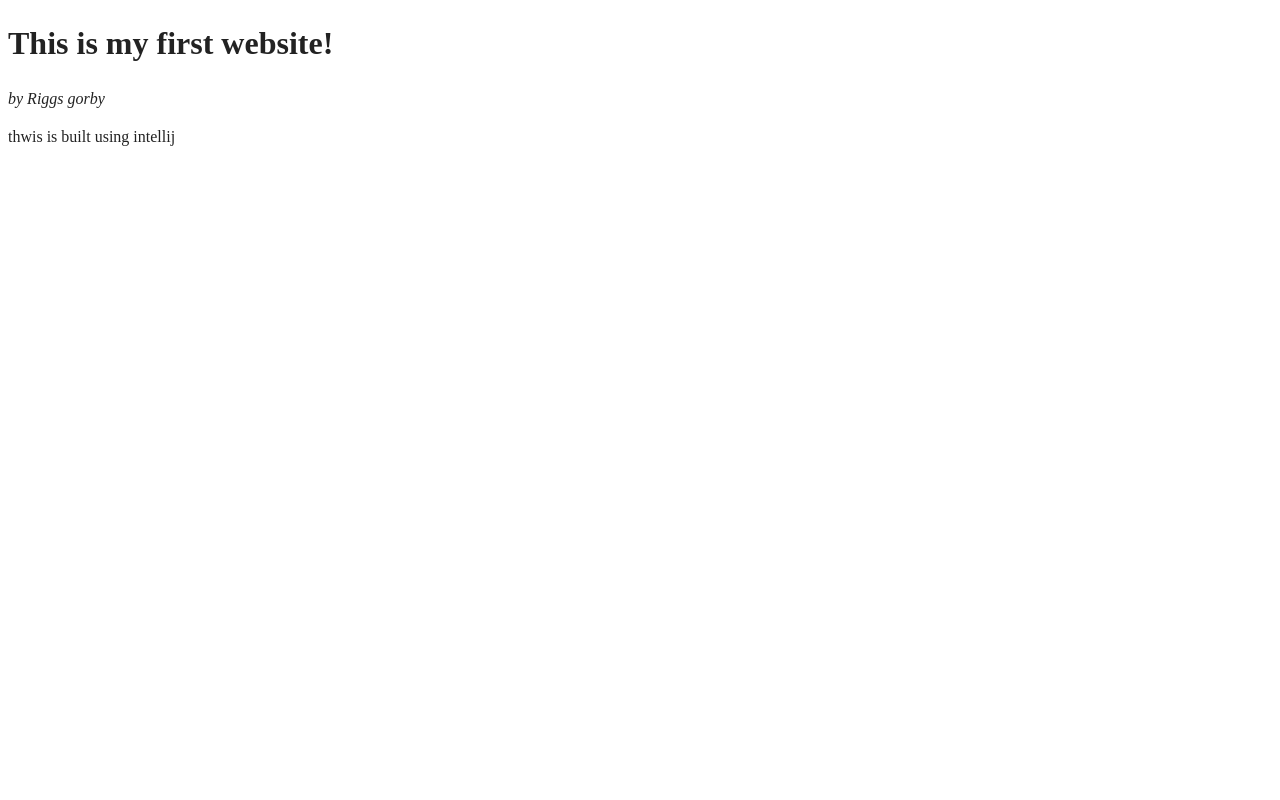
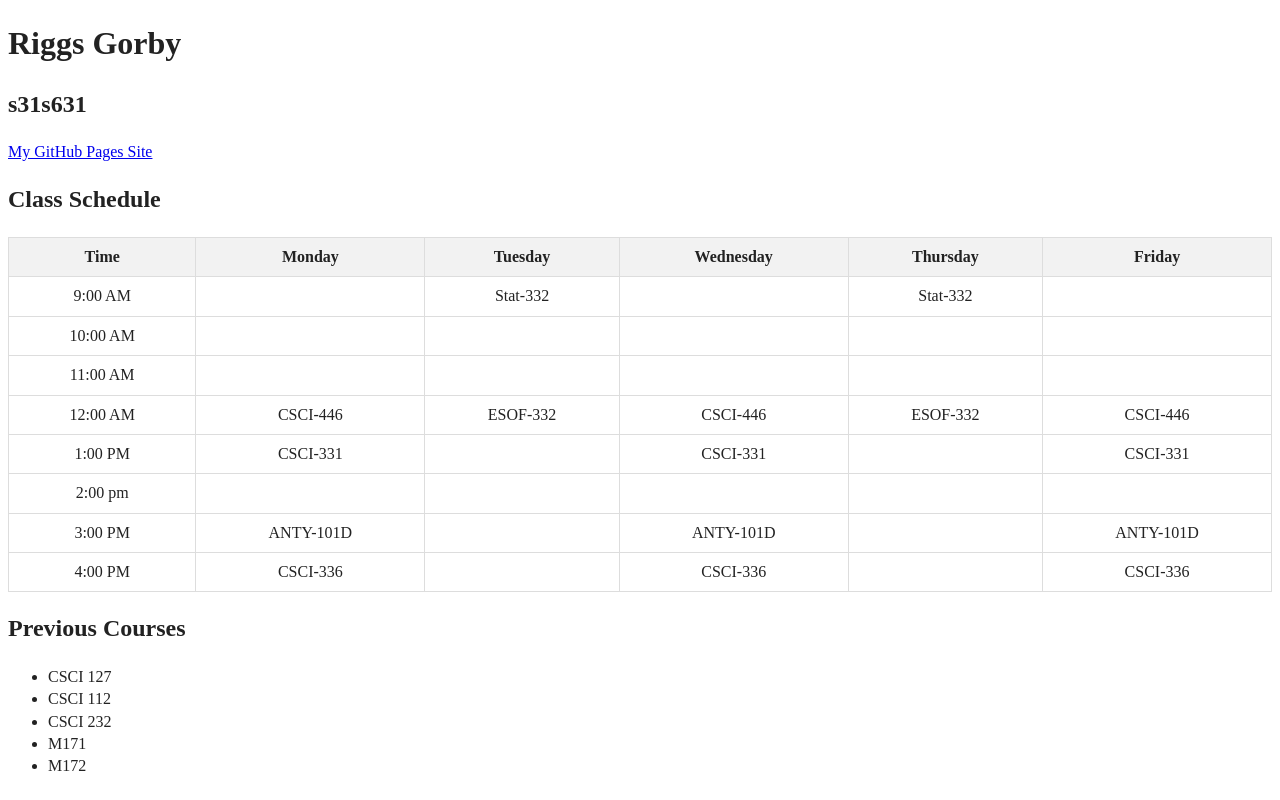
Before and after one commit to rgorby43/rgorby43.github.io, a website built with webpack: page index.html in a window 1280 px wide. Built offline with nearby package versions, Linux system fonts and the light colour scheme.

Commit message:
Assignment 1 commit

```diff
--- a/index.html
+++ b/index.html
@@ -4,7 +4,20 @@
 <head>
   <meta charset="utf-8">
   <meta name="viewport" content="width=device-width, initial-scale=1">
-  <title></title>
+  <title>Assignment 1</title>
+  <style>
+    table {
+      width: 100%;
+      border-collapse: collapse;
+    }
+    th, td {
+      border: 1px solid #ddd;
+      padding: 8px;
+      text-align: center; /* Centers the text in each cell */
+    }
+    th {
+      background-color: #f2f2f2;
+  </style>
   <link rel="stylesheet" href="css/style.css">
   <meta name="description" content="">
 
@@ -26,13 +39,93 @@
 
   <!-- Add your site or application content here -->
   <h1>
-      This is my first website!
+    Riggs Gorby
   </h1>
-  <em>
-    by Riggs gorby
-  </em>
-
-  <p> thwis is built using intellij</p>
+  <h2> s31s631 </h2>
+  <a href="https://rgorby43.github.io/">My GitHub Pages Site</a>
+  <h2> Class Schedule </h2>
+  <table>
+    <tr>
+      <th>Time</th>
+      <th>Monday</th>
+      <th>Tuesday</th>
+      <th>Wednesday</th>
+      <th>Thursday</th>
+      <th>Friday</th>
+    </tr>
+    <tr>
+      <td>9:00 AM</td>
+      <td></td>
+      <td>Stat-332</td>
+      <td></td>
+      <td>Stat-332</td>
+      <td></td>
+    </tr>
+    <tr>
+    <td>10:00 AM</td>
+    <td></td>
+    <td></td>
+    <td></td>
+    <td></td>
+    <td></td>
+    </tr>
+    <tr>
+      <td>11:00 AM</td>
+      <td></td>
+      <td></td>
+      <td></td>
+      <td></td>
+      <td></td>
+    </tr>
+    <tr>
+      <td>12:00 AM</td>
+      <td>CSCI-446</td>
+      <td>ESOF-332</td>
+      <td>CSCI-446</td>
+      <td>ESOF-332</td>
+      <td>CSCI-446</td>
+    </tr>
+    <tr>
+      <td>1:00 PM</td>
+      <td>CSCI-331</td>
+      <td></td>
+      <td>CSCI-331</td>
+      <td></td>
+      <td>CSCI-331</td>
+    </tr>
+    <tr>
+      <td>2:00 pm</td>
+      <td></td>
+      <td></td>
+      <td></td>
+      <td></td>
+      <td></td>
+    </tr>
+    <tr>
+      <td>3:00 PM</td>
+      <td>ANTY-101D</td>
+      <td></td>
+      <td>ANTY-101D</td>
+      <td></td>
+      <td>ANTY-101D</td>
+    </tr>
+    <tr>
+      <td>4:00 PM</td>
+      <td>CSCI-336</td>
+      <td></td>
+      <td>CSCI-336</td>
+      <td></td>
+      <td>CSCI-336</td>
+    </tr>
+  </table>
+  <h2>Previous Courses</h2>
+  <ul>
+    <li>CSCI 127</li>
+    <li>CSCI 112</li>
+    <li>CSCI 232</li>
+    <li>M171</li>
+    <li>M172</li>
+  </ul>
   <script src="js/app.js"></script>
 
 </body>
```
